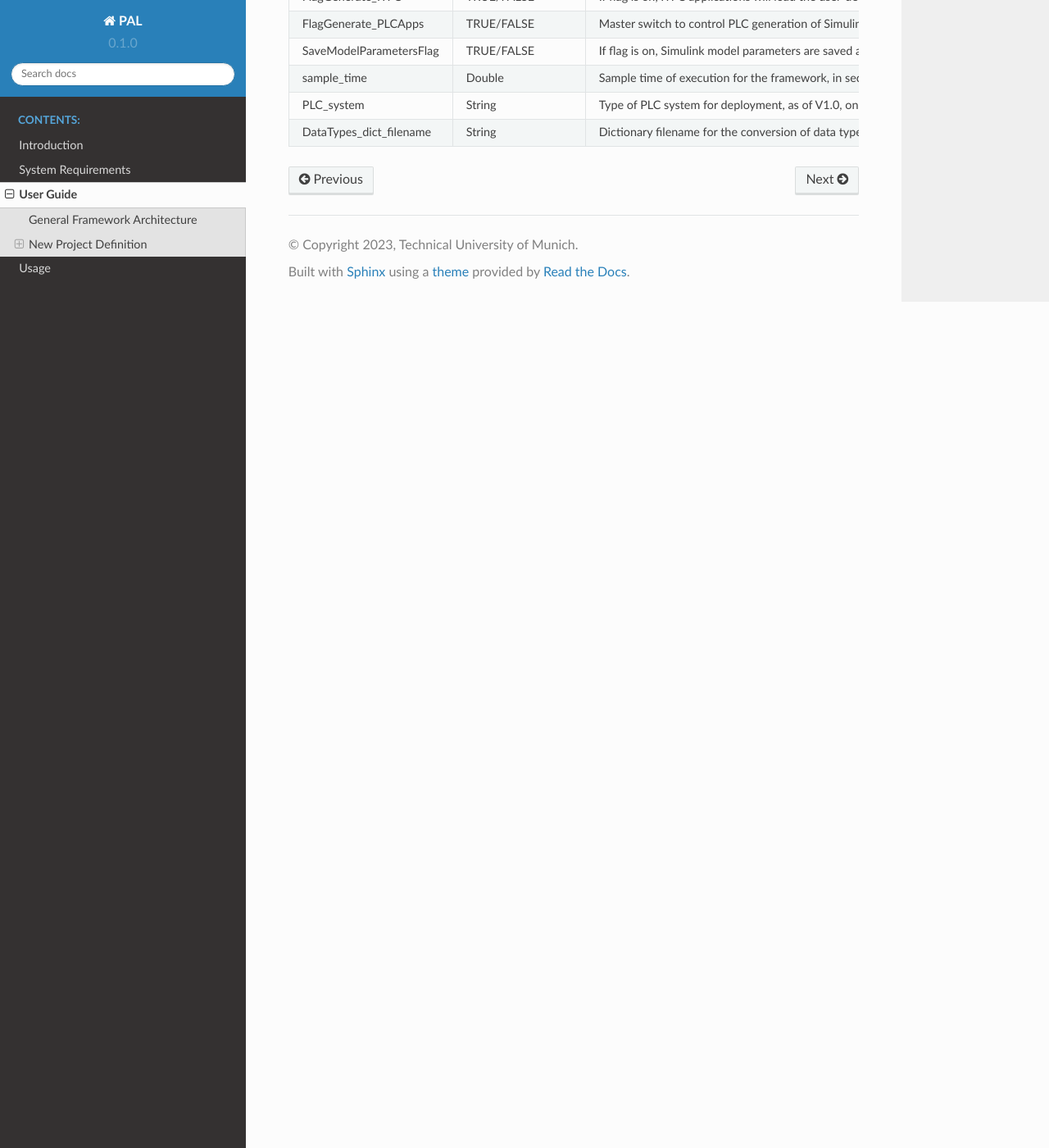
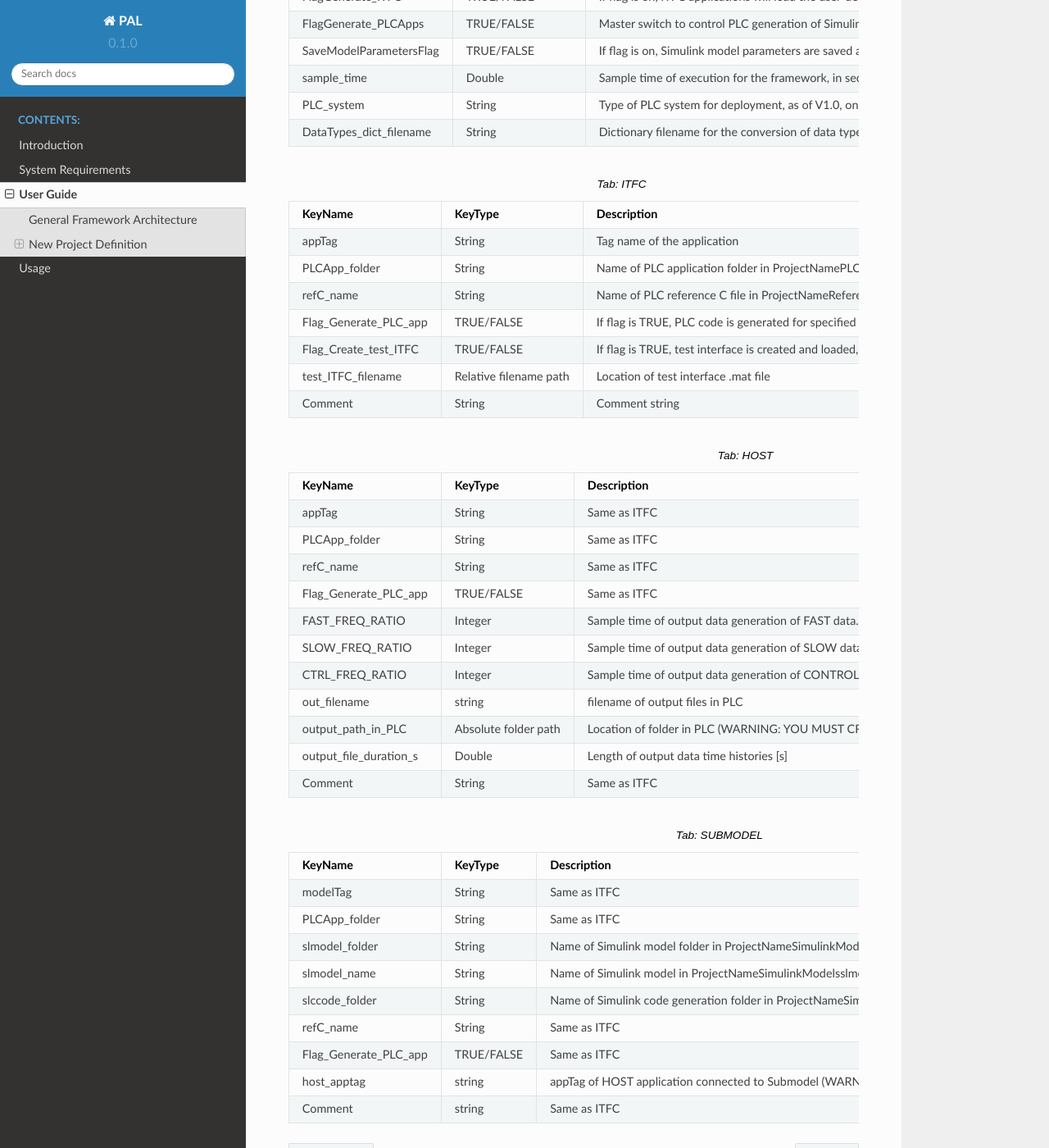
Before and after one commit to TUMLWE/PAL, a Sphinx documentation site: the page built from docs/source/user_guide.rst, in a window 1280 px wide and 1400 px high, scrolled down 1782 px. Shown: the whole window at 82% size. Built offline with Sphinx 7.4.7 and the Read the Docs theme 2.0.0, drawn with Linux system fonts in a browser that asks for light colours.

Commit message:
docs update

```diff
--- /dev/null
+++ b/docs/source/inputfile_host.csv
@@ -0,0 +1,12 @@
+KeyName,KeyType,Description
+appTag,String,Same as ITFC
+PLCApp_folder,String,Same as ITFC
+refC_name,String,Same as ITFC
+Flag_Generate_PLC_app,TRUE/FALSE,Same as ITFC
+FAST_FREQ_RATIO,Integer,"Sample time of output data generation of FAST data. Expressed in integer multiples of ""sample_time"". Default is 1"
+SLOW_FREQ_RATIO,Integer,"Sample time of output data generation of SLOW data. Expressed in integer multiples of ""sample_time"". Default is 10"
+CTRL_FREQ_RATIO,Integer,"Sample time of output data generation of CONTROL data. Expressed in integer multiples of ""sample_time"". Default is 10"
+out_filename,string,filename of output files in PLC
+output_path_in_PLC,Absolute folder path,Location of folder in PLC (WARNING: YOU MUST CREATE THIS FOLDER BEFORE RUNNING THE APPLICATION)
+output_file_duration_s,Double,Length of output data time histories [s]
+Comment,String,Same as ITFC
--- /dev/null
+++ b/docs/source/inputfile_itfc.csv
@@ -0,0 +1,8 @@
+KeyName,KeyType,Description
+appTag,String,Tag name of the application
+PLCApp_folder,String,Name of PLC application folder in ProjectName\PLCApp
+refC_name,String,Name of PLC reference C file in ProjectName\ReferenceCFiles\Originals
+Flag_Generate_PLC_app,TRUE/FALSE,"If flag is TRUE, PLC code is generated for specified ITFC application"
+Flag_Create_test_ITFC,TRUE/FALSE,"If flag is TRUE, test interface is created and loaded, default is FALSE"
+test_ITFC_filename,Relative filename path,Location of test interface .mat file
+Comment,String,Comment string
--- /dev/null
+++ b/docs/source/inputfile_submodel.csv
@@ -0,0 +1,10 @@
+KeyName,KeyType,Description
+modelTag,String,Same as ITFC
+PLCApp_folder,String,Same as ITFC
+slmodel_folder,String,Name of Simulink model folder in ProjectName\SimulinkModels
+slmodel_name,String,Name of Simulink model in ProjectName\SimulinkModels\slmodel_folder
+slccode_folder,String,Name of Simulink code generation folder in ProjectName\SimulinkCCodes
+refC_name,String,Same as ITFC
+Flag_Generate_PLC_app,TRUE/FALSE,Same as ITFC
+host_apptag,string,"appTag of HOST application connected to Submodel (WARNING: as of V1.0, only one HOST per project is supported)"
+Comment,string,Same as ITFC
--- a/docs/source/user_guide.rst
+++ b/docs/source/user_guide.rst
@@ -46,3 +46,18 @@ The main tabs are described in the following:
    :file: inputfile_settings.csv
    :widths: 30, 30, 40
    :header-rows: 1
+
+.. csv-table:: Tab: ITFC
+   :file: inputfile_itfc.csv
+   :widths: 30, 30, 40
+   :header-rows: 1
+
+.. csv-table:: Tab: HOST
+   :file: inputfile_host.csv
+   :widths: 30, 30, 40
+   :header-rows: 1
+
+.. csv-table:: Tab: SUBMODEL
+   :file: inputfile_submodel.csv
+   :widths: 30, 30, 40
+   :header-rows: 1
```
